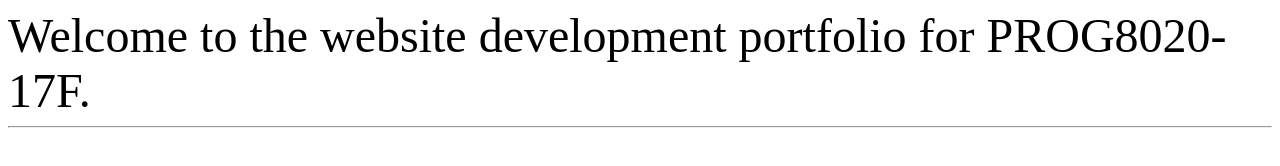
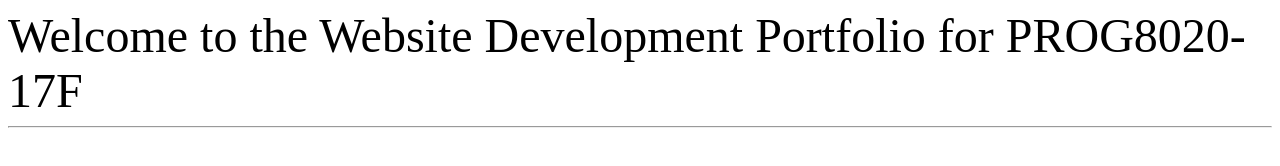
Before and after one commit to Mcilwham/Mcilwham.github.io, a plain HTML site: page index.html in a window 1280 px wide. Drawn offline with Linux system fonts and the light colour scheme.

Commit message:
Update index.html

```diff
--- a/index.html
+++ b/index.html
@@ -4,7 +4,7 @@
   </title>
   <body>
     <font size = "20">
-      Welcome to the website development portfolio for PROG8020-17F.
+      Welcome to the Website Development Portfolio for PROG8020-17F
     </font>
     <hr>
 
```
